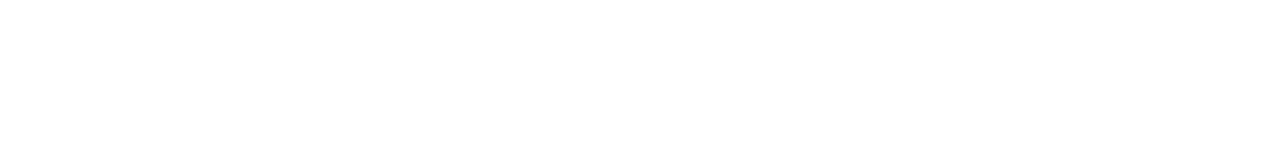
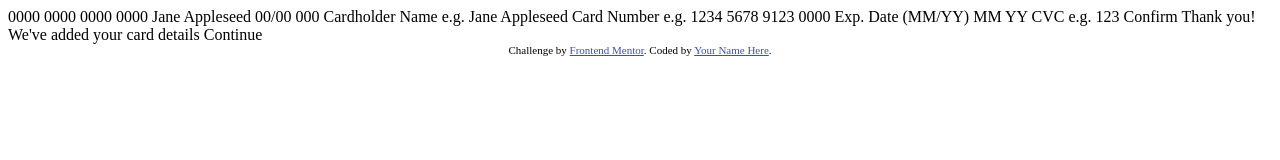
Before and after one commit to Jon-Ledo/FEM-Interactive-Card-Details-Form, a plain HTML site: page index.html in a window 1280 px wide. Drawn offline with Linux system fonts and the light colour scheme.

Commit message:
added in starter files from frontendmentor.io and replaced index file, and added the ReadMe's

```diff
--- a/index.html
+++ b/index.html
@@ -2,14 +2,50 @@
 <html lang="en">
 <head>
   <meta charset="UTF-8">
-  <meta http-equiv="X-UA-Compatible" content="IE=edge">
-  <meta name="viewport" content="width=device-width, initial-scale=1.0">
-  <title>Card Details Form</title>
-  <link rel="stylesheet" href="./css/reset.css">
-  <link rel="stylesheet" href="./css/styles.css">
-  <script src="./app.js" defer></script>
+  <meta name="viewport" content="width=device-width, initial-scale=1.0"> <!-- displays site properly based on user's device -->
+
+  <link rel="icon" type="image/png" sizes="32x32" href="./images/favicon-32x32.png">
+
+  <title>Frontend Mentor | Interactive card details form</title>
+
+  <!-- Feel free to remove these styles or customise in your own stylesheet 👍 -->
+  <style>
+    .attribution { font-size: 11px; text-align: center; }
+    .attribution a { color: hsl(228, 45%, 44%); }
+  </style>
 </head>
 <body>
 
+  0000 0000 0000 0000
+  Jane Appleseed
+  00/00
+
+  000
+
+  Cardholder Name
+  e.g. Jane Appleseed
+
+  Card Number
+  e.g. 1234 5678 9123 0000
+
+  Exp. Date (MM/YY)
+  MM
+  YY
+
+  CVC
+  e.g. 123
+
+  Confirm
+
+  <!-- Completed state start -->
+
+  Thank you!
+  We've added your card details
+  Continue
+
+  <div class="attribution">
+    Challenge by <a href="https://www.frontendmentor.io?ref=challenge" target="_blank">Frontend Mentor</a>.
+    Coded by <a href="#">Your Name Here</a>.
+  </div>
 </body>
 </html>
```
Also changed, not shown: design/active-states.jpg (added), design/complete-state-desktop.jpg (added), design/complete-state-mobile.jpg (added), design/desktop-design.jpg (added), design/desktop-preview.jpg (added), design/mobile-design.jpg (added), images/bg-card-back.png (added), images/bg-card-front.png (added), images/bg-main-desktop.png (added), images/bg-main-mobile.png (added), images/card-logo.svg (added), images/favicon-32x32.png (added), images/icon-complete.svg (added), 4 other files.
